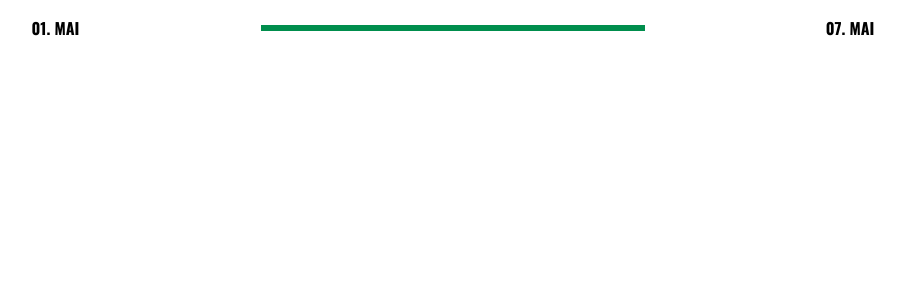
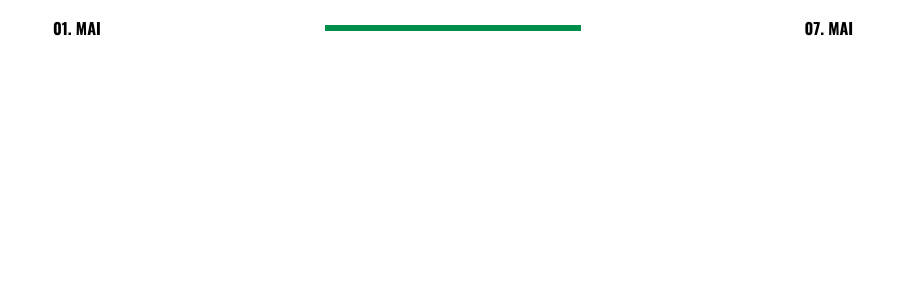
Before and after one commit to codingAlphay/fh-app-pwa, a Next.js app in the folder fh-app-pwa/: page /components/meal-plan/Timeline in a window 1280 px wide. Shown: the top 300 px of the page, without its empty margins (187-1092 px from the left). Built offline with nearby package versions, Linux system fonts and the light colour scheme.

Commit message:
style adjustment

```diff
--- a/fh-app-pwa/src/styles/Meal.module.css
+++ b/fh-app-pwa/src/styles/Meal.module.css
@@ -56,6 +56,6 @@
 }
 
 .timeline hr{
-    width: 30vw;
+    width: 20vw;
     border: 3px solid #008E4D;
 }
```
